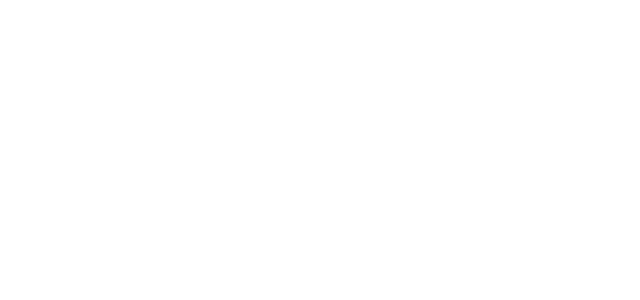
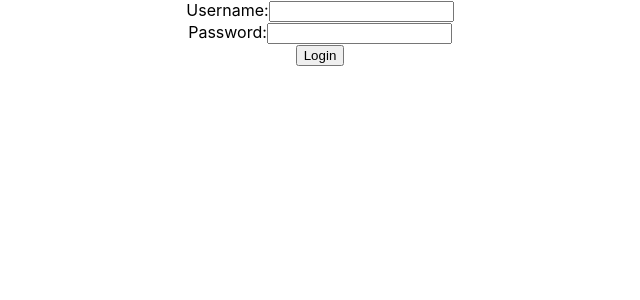
Before and after one commit to greysonj92/CattleTracker, a React (Create React App) app: page /Login in a window 1280 px wide. Before the commit this address had no page. Shown: the top 300 px of the page, without its empty margins (320-960 px from the left). Built offline with nearby package versions, Linux system fonts and the light colour scheme.

Commit message:
added login route to main router, doesn't do anything yet

```diff
--- a/src/App.js
+++ b/src/App.js
@@ -8,6 +8,7 @@
 import '@fontsource/roboto/400.css';
 import '@fontsource/roboto/500.css';
 import '@fontsource/roboto/700.css';
+import LoginForm from './components/Login.jsx';
 
 
 function App() {
@@ -16,6 +17,7 @@
       <Router>
         <Routes>
           <Route path='/' element={<MultipleView/>} />
+          <Route path='Login' element={<LoginForm/>} />
         </Routes>
       </Router>
     </div>
```
